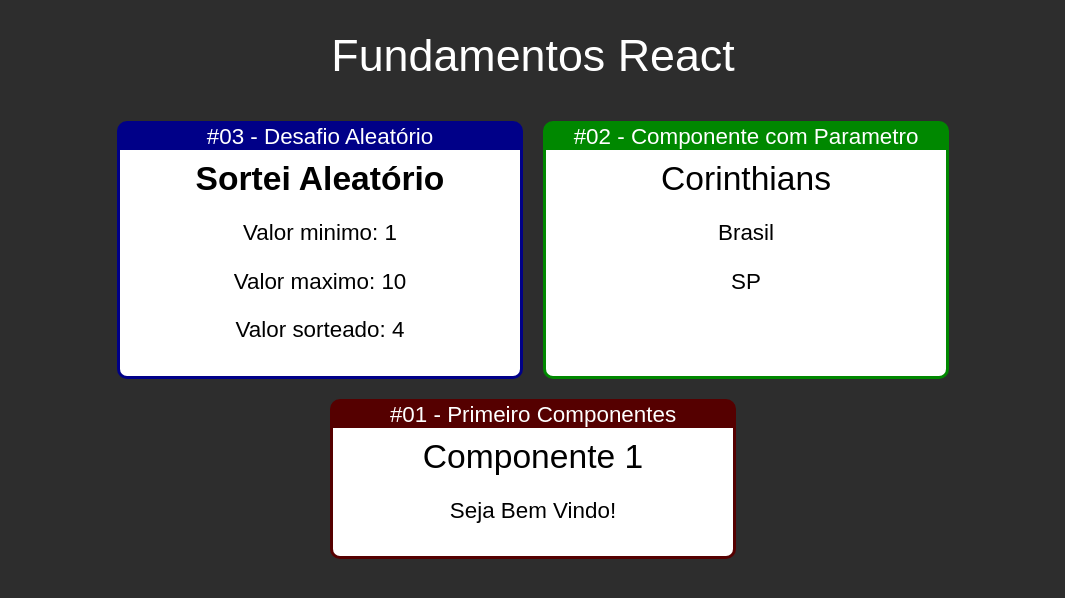
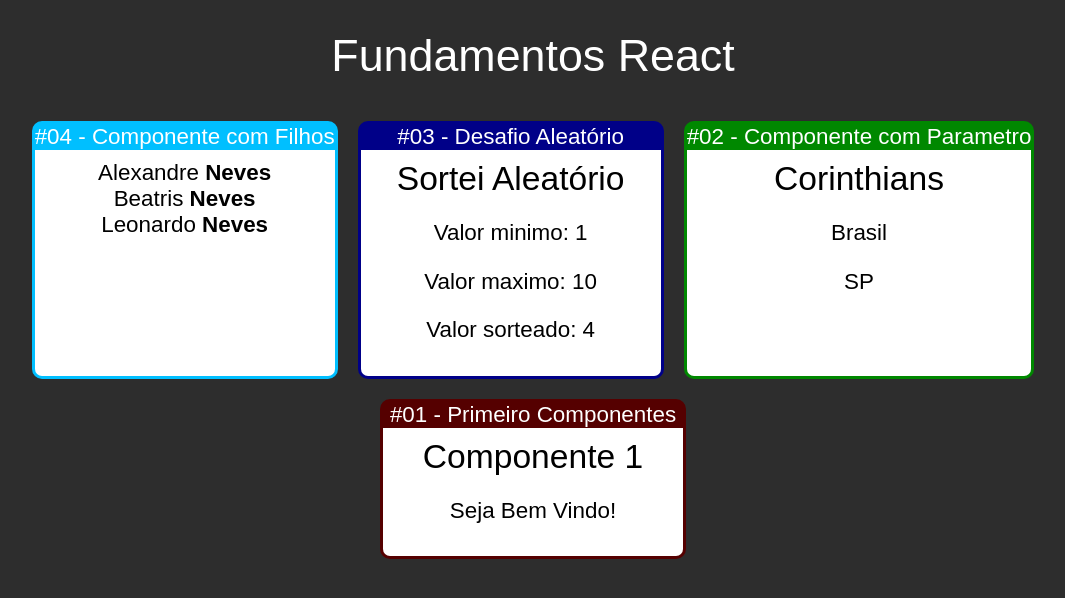
Before and after one commit to Ale-Neves/Curso-React-Redux-Fundamentos, a React (Create React App) app in the folder fundamentos-react/: page / in a window 1280 px wide. Shown: the top 598 px of the page, without its empty margins (107-1172 px from the left). Built offline with nearby package versions, Linux system fonts and the light colour scheme.

Commit message:
Trabalhando com Componente Filhos.

```diff
--- a/fundamentos-react/src/App.jsx
+++ b/fundamentos-react/src/App.jsx
@@ -4,12 +4,23 @@
 import Aleatorio from './components/basicos/Aleatorio';
 import Card from './components/layout/Card';
 import './App.css';
+import Familia from './components/basicos/Familia';
+import FamiliaMembro from './components/basicos/FamiliaMembro';
 
 export default () => {
   return(
     <div className='App'>
       <h1>Fundamentos React</h1>
       <div className='Cards'>
+
+        <Card titulo="#04 - Componente com Filhos" color='#00BFFF'>
+          <Familia sobrenome="Neves">
+            <FamiliaMembro nome="Alexandre"/>
+            <FamiliaMembro nome="Beatris"/>
+            <FamiliaMembro nome="Leonardo"/>
+          </Familia>
+        </Card>
+
         <Card titulo="#03 - Desafio Aleatório" color='#008'>
           <Aleatorio min={1} max={10}/>
         </Card>
--- a/fundamentos-react/src/components/basicos/Aleatorio.jsx
+++ b/fundamentos-react/src/components/basicos/Aleatorio.jsx
@@ -11,7 +11,7 @@
 
   return(
     <div>
-      <h2><strong>Sortei Aleatório</strong></h2>
+      <h2>Sortei Aleatório</h2>
       <p>Valor minimo: {props.min}</p>
       <p>Valor maximo: {props.max}</p>
       <p>Valor sorteado: { aleatorio }</p>
--- /dev/null
+++ b/fundamentos-react/src/components/basicos/Familia.jsx
@@ -0,0 +1,13 @@
+import React, {cloneElement} from "react";
+
+export default (props) => {
+  return(
+    <div>
+      {
+        props.children.map((child,i) => {
+          return cloneElement(child, {...props, key: i});
+        })
+      }
+    </div>
+  );
+};
--- /dev/null
+++ b/fundamentos-react/src/components/basicos/FamiliaMembro.jsx
@@ -0,0 +1,9 @@
+import React from "react";
+
+export default (props) => {
+  return(
+    <div>
+      {props.nome} <strong>{props.sobrenome}</strong>
+    </div>
+  );
+};
--- a/fundamentos-react/src/components/layout/Card.css
+++ b/fundamentos-react/src/components/layout/Card.css
@@ -5,7 +5,7 @@
   margin: 10px;
   display: flex;
   flex-direction: column;
-  min-width: 400px;
+  min-width: 300px;
   max-width: 600px;
 }
 
--- a/fundamentos-react/src/components/layout/Card.jsx
+++ b/fundamentos-react/src/components/layout/Card.jsx
@@ -13,5 +13,5 @@
       <div className="Title">{props.titulo}</div>
       <div className="Content">{props.children}</div>
     </div>
-  )
-}
+  );
+};
```
